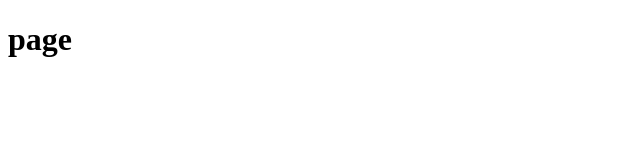
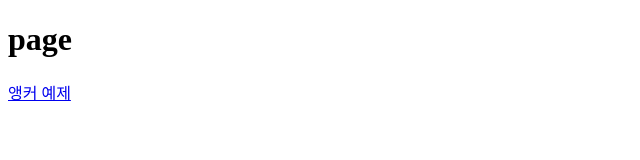
Before and after one commit to Shin912/front, a plain HTML site: page index.html in a window 1280 px wide. Shown: the whole page, without its empty margins (0-640 px from the left). Drawn offline with Linux system fonts and the light colour scheme.

Commit message:
Update index.html

```diff
--- a/index.html
+++ b/index.html
@@ -8,5 +8,6 @@
 </head>
 <body>
 	<h1>page</h1>
+	<a href="/exl.thml">앵커 예제</a>
 </body>
 </html>
```
